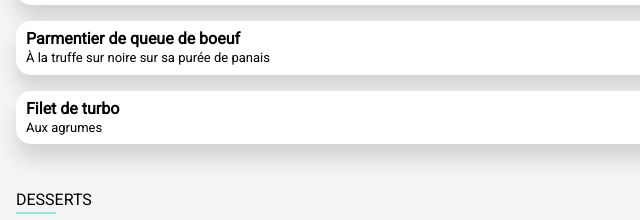
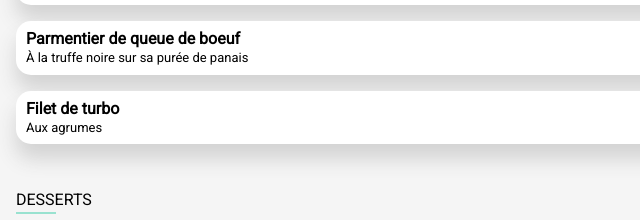
Before and after one commit to VRobert23/OpenclassroomProject3, a plain HTML site: page menu_1.html in a window 1280 px wide. Shown: the part 776-996 px from the top of the page, 0-640 px from the left. Drawn offline with Linux system fonts and the light colour scheme; a web font is replaced by a local one.

Commit message:
Correction de la ligne 62 un [sur] de trop dans le texte

```diff
--- a/menu_1.html
+++ b/menu_1.html
@@ -46,7 +46,7 @@
                         </li>
                         <li class="li_plat">
                             <span class="plat_title">Oeuf au plat</span>
-                            <span class="plat_description">Assaisonné à la truffe sur lit de ... </span>
+                            <span class="plat_description">Assaisonné à la truffe sur lit de ...</span>
                             <span class="plat_prix">20€</span>
                         </li>
                     </ul>
@@ -59,12 +59,12 @@
                         </li>
                         <li class="li_plat">
                             <span class="plat_title">Parmentier de queue de boeuf</span>
-                            <span class="plat_description">À la truffe sur noire sur sa purée de panais</span>
+                            <span class="plat_description">À la truffe noire sur sa purée de panais</span>
                             <span class="plat_prix">35€</span>
                         </li>
                         <li class="li_plat">
                             <span class="plat_title">Filet de turbo</span>
-                            <span class="plat_description">Aux agrumes </span>
+                            <span class="plat_description">Aux agrumes</span>
                             <span class="plat_prix">44€</span>
                         </li>
                     </ul>
@@ -82,7 +82,7 @@
                         </li>
                         <li class="li_plat">
                             <span class="plat_title">Mousse au chocolat</span>
-                            <span class="plat_description">Au piment d'espelette et à la truffe noire </span>
+                            <span class="plat_description">Au piment d'espelette et à la truffe noire</span>
                             <span class="plat_prix">23€</span>
                         </li>
                     </ul>
```
